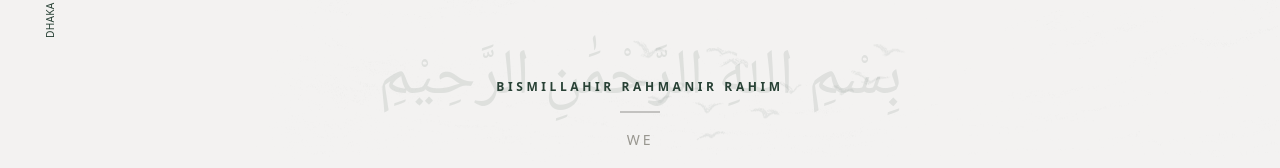
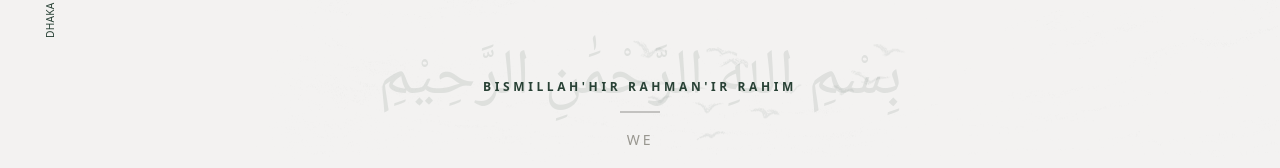
Before and after one commit to rasifajowad/WeddingSite, a Next.js app in the folder wedding/: page / in a window 1280 px wide. Shown: the part 712-880 px from the top of the page. Built offline with nearby package versions, Linux system fonts and the light colour scheme; a web font is replaced by a local one.

Commit message:
Fixed RSVP modal and Map

```diff
--- a/wedding/app/components/ui/RSVPModal.tsx
+++ b/wedding/app/components/ui/RSVPModal.tsx
@@ -83,7 +83,7 @@ export default function RSVPModal({ open, onClose, brand }: Props) {
           <form onSubmit={onSubmit} className="rsvp-form">
             {error ? <div className="rsvp-error" role="alert">{error}</div> : null}
             <label className="rsvp-label">
-              <span>Your Name</span>
+              <span>Your Full Name</span>
               <input
                 ref={firstFieldRef}
                 type="text"
@@ -94,7 +94,7 @@ export default function RSVPModal({ open, onClose, brand }: Props) {
             </label>
 
             <label className="rsvp-label">
-              <span>Additional Guests</span>
+              <span>Total Guests (inluding yourself)</span>
               <input
                 type="number"
                 min={0}
--- a/wedding/app/components/weddingSite.tsx
+++ b/wedding/app/components/weddingSite.tsx
@@ -212,7 +212,7 @@ export default function WeddingSite() {
           بِسْمِ اللهِ الرَّحْمَٰنِ الرَّحِيْمِ
         </div>
         <div id="family-card">
-          <div className="family-label">Bismillahir Rahmanir Rahim</div>
+          <div className="family-label">Bismillah'hir Rahman'ir Rahim</div>
           <div className="family-divider" />
           <p className="family-we">We</p>
           <p className="family-parents">
@@ -491,7 +491,7 @@ export default function WeddingSite() {
           </a>
           <div className="mt-[1vw]">
             <UnderlineLink href="">
-              KIB Complex
+              Find in Maps
             </UnderlineLink>
           </div>
         </div>
```
